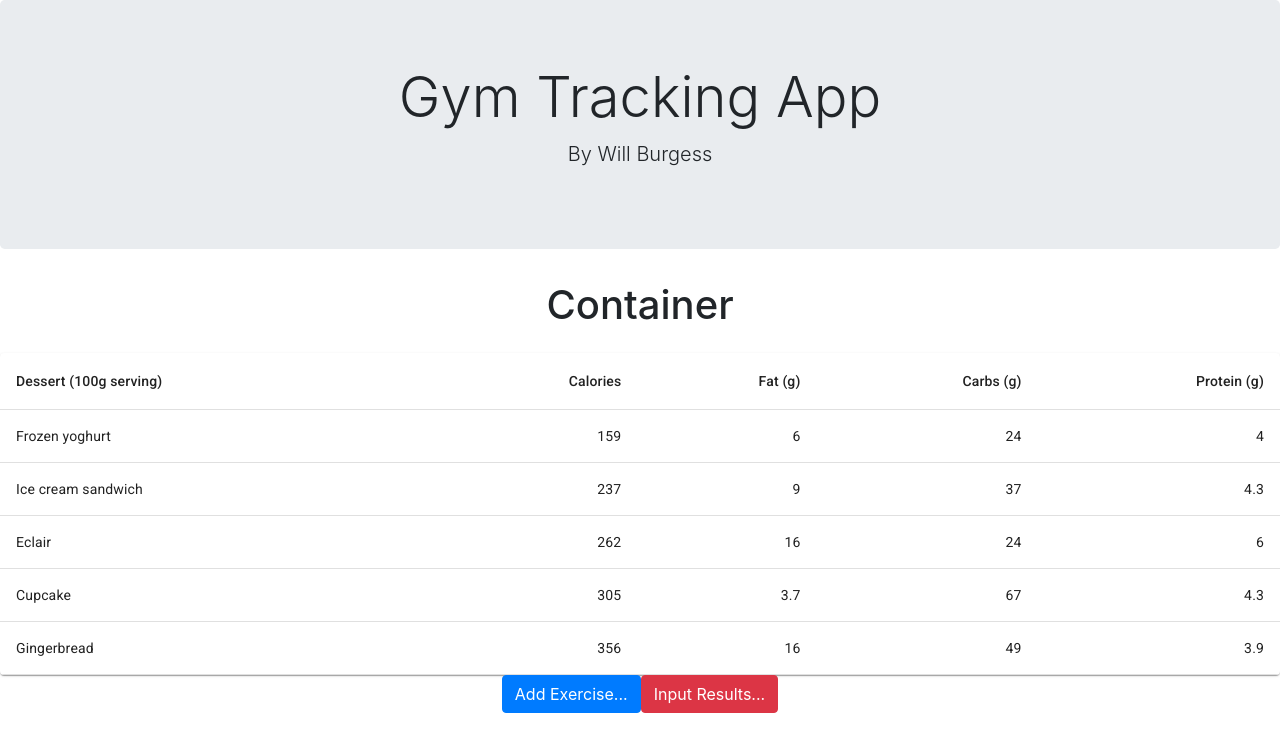
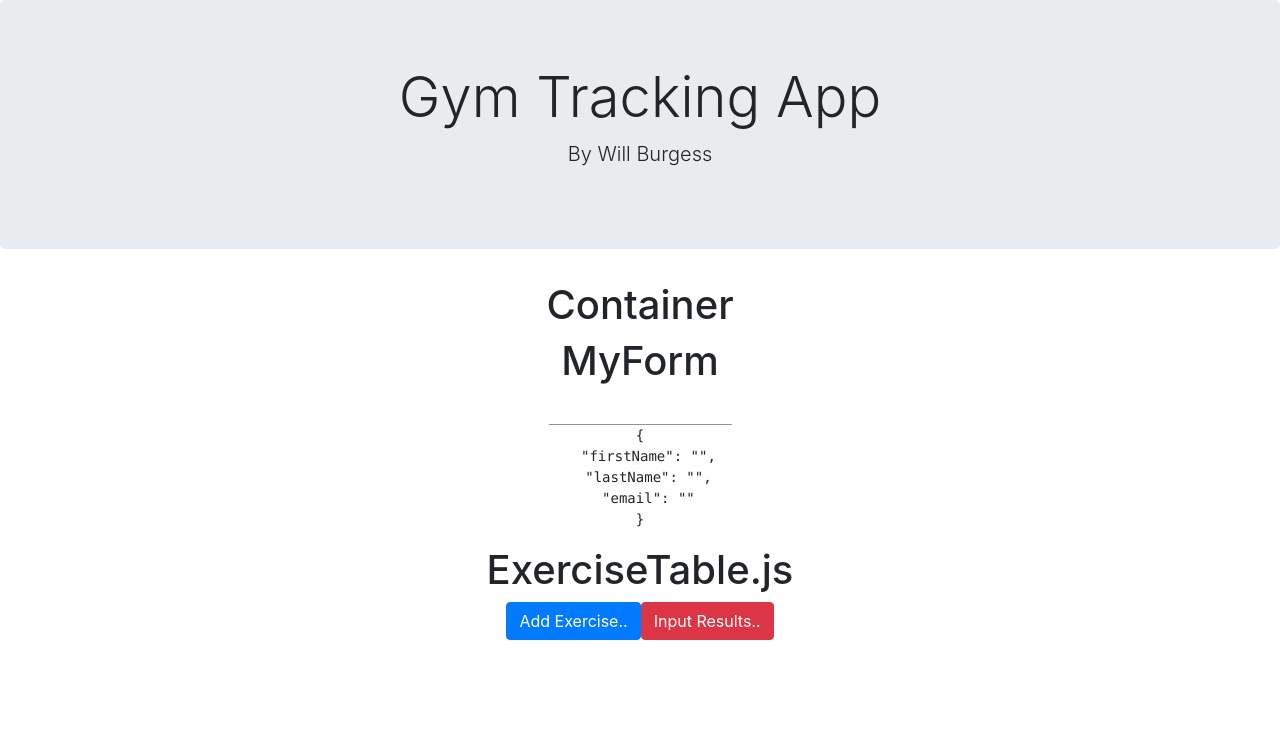
Before and after one commit to NisLox/gymtracker, a React (Create React App) app in the folder GymTracker/: page / in a window 1280 px wide. Shown: the top 752 px of the page. Built offline with nearby package versions, Linux system fonts and the light colour scheme.

Commit message:
new form

```diff
--- a/GymTracker/package.json
+++ b/GymTracker/package.json
@@ -4,6 +4,7 @@
   "private": true,
   "dependencies": {
     "@material-ui/core": "^4.0.2",
+    "formik": "^1.5.7",
     "react": "^16.8.6",
     "react-dom": "^16.8.6",
     "react-scripts": "3.0.1"
--- a/GymTracker/src/app-Component/container-Component/exerciseTable-Component/exerciseTable.js
+++ b/GymTracker/src/app-Component/container-Component/exerciseTable-Component/exerciseTable.js
@@ -1,74 +1,29 @@
 import React from 'react';
-import { makeStyles } from '@material-ui/core/styles';
-import Table from '@material-ui/core/Table';
-import TableBody from '@material-ui/core/TableBody';
-import TableCell from '@material-ui/core/TableCell';
-import TableHead from '@material-ui/core/TableHead';
-import TableRow from '@material-ui/core/TableRow';
-import Paper from '@material-ui/core/Paper';
 import AddExerciseButton from './addExerciseButton'
 import InputResultsButton from './inputResultsButton'
+import MyForm from '../myForm'
 
-const useStyles = makeStyles(theme => ({
-  root: {
-    width: '100%',
-    marginTop: theme.spacing(3),
-    overflowX: 'auto',
-  },
-  table: {
-    minWidth: 650,
-  },
-}));
+class ExerciseTable extends React.Component {
+    constructor(props) {
+        super(props);
+        this.state = {  };
+    }
+    hello() {
+        console.log("AddExerciseButton")
+    }
+    render() {
 
-function createData(name, calories, fat, carbs, protein) {
-  return { name, calories, fat, carbs, protein };
+
+        return (
+            <div>
+                 <MyForm />
+                <h1>ExerciseTable.js</h1>
+                <AddExerciseButton name="Add Exercise.." onClick={this.hello}/>
+                <InputResultsButton name="Input Results.." onClick={this.hello} />
+            </div>
+
+        )
+    }
 }
 
-const rows = [
-  createData('Frozen yoghurt', 159, 6.0, 24, 4.0),
-  createData('Ice cream sandwich', 237, 9.0, 37, 4.3),
-  createData('Eclair', 262, 16.0, 24, 6.0),
-  createData('Cupcake', 305, 3.7, 67, 4.3),
-  createData('Gingerbread', 356, 16.0, 49, 3.9),
-];
-
-function SimpleTable() {
-  const classes = useStyles();
-
-  return (
-      <div>
-        <Paper className={classes.root}>
-        <Table className={classes.table}>
-            <TableHead>
-            <TableRow>
-                <TableCell>Dessert (100g serving)</TableCell>
-                <TableCell align="right">Calories</TableCell>
-                <TableCell align="right">Fat&nbsp;(g)</TableCell>
-                <TableCell align="right">Carbs&nbsp;(g)</TableCell>
-                <TableCell align="right">Protein&nbsp;(g)</TableCell>
-            </TableRow>
-            </TableHead>
-            <TableBody>
-            {rows.map(row => (
-                <TableRow key={row.name}>
-                <TableCell component="th" scope="row">
-                    {row.name}
-                </TableCell>
-                <TableCell align="right">{row.calories}</TableCell>
-                <TableCell align="right">{row.fat}</TableCell>
-                <TableCell align="right">{row.carbs}</TableCell>
-                <TableCell align="right">{row.protein}</TableCell>
-                </TableRow>
-            ))}
-            </TableBody>
-        </Table>
-        </Paper>
-
-        <AddExerciseButton name={"Add Exercise..."} />
-        <InputResultsButton name={"Input Results..."} />
-    </div>
-  );
-
-}
-
-export default SimpleTable;
+export default ExerciseTable;
--- /dev/null
+++ b/GymTracker/src/app-Component/container-Component/myForm.js
@@ -0,0 +1,46 @@
+import React from 'react';
+import ExerciseTable from './exerciseTable-Component/exerciseTable'
+import { TextField } from '@material-ui/core';
+import {Formik, Form} from 'formik'
+
+class MyForm extends React.Component {
+    constructor(props) {
+        super(props);
+        this.state = {  };
+    }
+
+    onSubmit() {
+        console.log("hello")
+    }
+
+    render() {
+       //https://www.youtube.com/watch?v=6VmVYi9yrAA
+       //https://www.youtube.com/watch?v=pNjeuU4Jwnc
+
+
+        return (
+            <div>
+                <h1>MyForm</h1>
+                <Formik initialValues={{firstName:'', lastName: '', email: ''}} onSubmit={values => {this.onSubmit(values)}} >
+                    {({values, handleChange, handleBlur}) => (
+                        <Form>
+                        <TextField
+                            name="firstName"
+                            value={values.firstName}
+                            onChange={handleChange}
+                            onBlur={handleBlur}
+                        />
+
+                        <pre>
+                            {JSON.stringify(values, null,2)}
+                        </pre>
+
+                    </Form>
+                    )}
+                </Formik>
+            </div>
+        )
+    }
+}
+
+export default MyForm;
```
Also changed, not shown: 1 other file (tests, documents, lock files or other folders).
